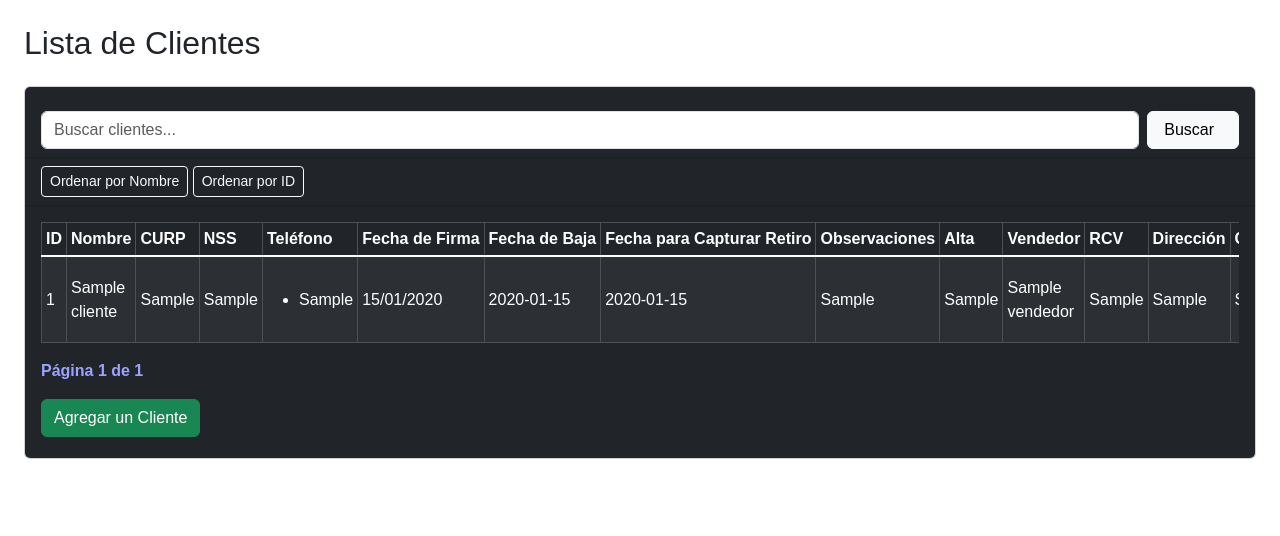
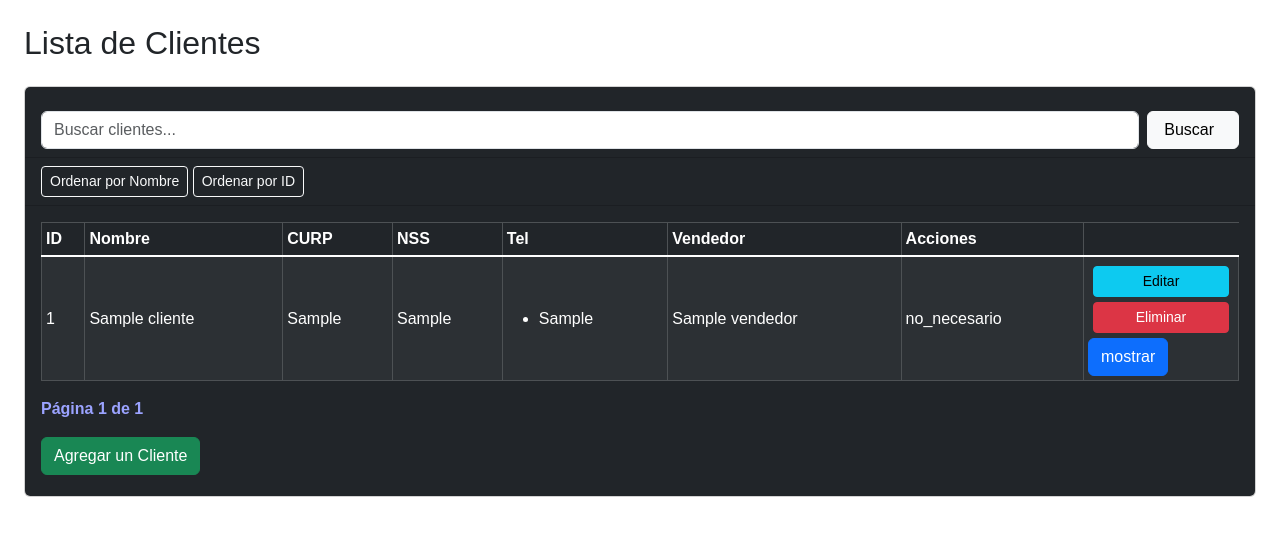
Before and after one commit to OscarNR7/CRM, a Django app: page /clientes/ in a window 1280 px wide. Shown: the part 48-584 px from the top of the page. Run offline with Django 5.2, Linux system fonts and the light colour scheme; a user stored in the database is signed in; tables that the repository leaves empty hold one stand-in row (values such as "Sample post"); grey boxes marked "Sample" are stand-in pictures.

Commit message:
Cuadrito para el galo

```diff
--- a/clientes/templates/clientes/clientes.html
+++ b/clientes/templates/clientes/clientes.html
@@ -5,9 +5,6 @@ Clientes
 {% endblock %}
 
 {% block content %}
-
-
-
 
 <div class="container-fluid">
     <div class="row">
@@ -66,19 +63,8 @@ Clientes
                                     <th>Nombre</th>
                                     <th>CURP</th>
                                     <th>NSS</th>
-                                    <th>Teléfono</th>
-                                    <th>Fecha de Firma</th>
-                                    <th>Fecha de Baja</th>
-                                    <th>Fecha para Capturar Retiro</th>
-                                    <th>Observaciones</th>
-                                    <th>Alta</th>
+                                    <th>Tel</th>
                                     <th>Vendedor</th>
-                                    <th>RCV</th>
-                                    <th>Dirección</th>
-                                    <th>Colonia</th>
-                                    <th>Cambio de Afore</th>
-                                    <th>Fotografía</th>
-                                    <th>Aval</th>
                                     {% if user.is_authenticated and user.userrole.role == 'gerente' %}
                                         <th>Acciones</th>
                                     {% endif %}
@@ -92,21 +78,12 @@ Clientes
                                         <td>{{ cliente.curp }}</td>
                                         <td>{{ cliente.nss }}</td>
                                         <td>{{ cliente.get_telefonos_display|safe }}</td>
-                                        <td>{{ cliente.fecha_de_firma|date:"d/m/Y" }}</td>
-                                        <td>{{ cliente.fecha_de_baja }}</td>
-                                        <td>{{ cliente.fecha_para_capturar_retiro }}</td>
-                                        <td>{{ cliente.observaciones }}</td>
-                                        <td>{{ cliente.alta }}</td>
                                         <td>{{ cliente.vendedor }}</td>
-                                        <td>{{ cliente.rcv }}</td>
-                                        <td>{{ cliente.direccion }}</td>
-                                        <td>{{ cliente.colonia }}</td>
-
                                         <td class="{% if cliente.cambio_de_afore == 'pendiente' %}text-warning{% endif %}">
                                             {{ cliente.cambio_de_afore }}
                                         </td>
 
-                                        <td>
+                                        <!-- <td>
                                             {% if cliente.fotografia %}
                                                 <img src="{{ cliente.fotografia.url }}" height="50" class="thumbnail" onclick="mostrarImagen(this.src)">
                                             {% else %}
@@ -119,12 +96,15 @@ Clientes
                                             {% else %}
                                                 Sin aval
                                             {% endif %}
-                                        </td>
+                                        </td> -->
 
                                         {% if user.is_authenticated and user.userrole.role == 'gerente' %}
                                             <td class="align-middle">
                                                 <a class="btn btn-sm btncen btn-info" href="{% url 'editar' cliente.id %}">Editar</a>
                                                 <a class="btn btn-sm btncen btn-danger" href="{% url 'eliminar' cliente.id %}">Eliminar</a>
+                                                <button type="button" class="btn btn-primary btn-mostrar" data-id="{{ cliente.id }}">
+                                                    mostrar
+                                                </button>
                                             </td>
                                         {% endif %}
                                     </tr>
@@ -269,69 +249,112 @@ Clientes
 
 <!-- Scripts -->
 <script>
-    let imagenes = [];
-    let indiceActual = 0;
+    document.addEventListener('DOMContentLoaded', function() {
+    // Referencias a elementos del DOM
+    const cuadroInfo = document.getElementById('detalle-cliente');
+    const botonesMostrar = document.querySelectorAll('.btn-mostrar');
+    let overlay = null;
 
-    document.addEventListener('DOMContentLoaded', function() {
-        // Recolectar todas las imágenes de la tabla
-        const thumbnails = document.querySelectorAll('.thumbnail');
-        imagenes = Array.from(thumbnails).map(img => img.src);
+    // Crear y configurar el overlay
+    function initializeOverlay() {
+        overlay = document.createElement('div');
+        overlay.className = 'overlay';
+        overlay.style.cssText = `
+            position: fixed;
+            top: 0;
+            left: 0;
+            width: 100%;
+            height: 100%;
+            background-color: transparent; // Sin color de fondo
+            display: none;
+            z-index: 1040;
+        `;
+        document.body.appendChild(overlay);
+    }
 
-        // Evitar que el click en la imagen se propague al contenedor
-        document.querySelector('.imagen-contenedor').addEventListener('click', function(e) {
-            e.stopPropagation();
+    // Mostrar el cuadro de información y overlay
+    function mostrarCuadroInfo() {
+        if (cuadroInfo && overlay) {
+            cuadroInfo.style.display = 'block';
+            overlay.style.display = 'block';
+        }
+    }
+
+    // Cerrar el cuadro de información y overlay
+    function cerrarCuadroInfo() {
+        if (cuadroInfo && overlay) {
+            cuadroInfo.style.display = 'none';
+            overlay.style.display = 'none';
+        }
+    }
+
+    // Cargar la información del cliente
+    function cargarInformacionCliente(clienteId) {
+        fetch(`/clientes/${clienteId}/informacion/`, {
+            headers: {
+                'X-Requested-With': 'XMLHttpRequest',
+                'Accept': 'text/html'
+            }
+        })
+        .then(response => {
+            if (!response.ok) {
+                throw new Error('Error en la respuesta del servidor');
+            }
+            return response.text();
+        })
+        .then(html => {
+            cuadroInfo.innerHTML = html;
+            mostrarCuadroInfo();
+        })
+        .catch(error => {
+            console.error('Error al cargar la información:', error);
+            alert('No se pudo cargar la información del cliente. Por favor, intente nuevamente.');
         });
+    }
 
-        // Manejar teclas
-        document.addEventListener('keydown', function(e) {
-            if (document.getElementById('imagen-ampliada').style.display === 'flex') {
-                if (e.key === 'Escape') {
-                    cerrarImagen();
-                } else if (e.key === 'ArrowLeft') {
-                    navegarImagen(-1);
-                } else if (e.key === 'ArrowRight') {
-                    navegarImagen(1);
-                }
+    // Inicializar la funcionalidad
+    function initialize() {
+        initializeOverlay();
+
+        // Eventos para los botones mostrar
+        botonesMostrar.forEach(boton => {
+            boton.addEventListener('click', function(e) {
+                e.preventDefault();
+                const clienteId = this.getAttribute('data-id');
+                if (clienteId) {
+                    cargarInformacionCliente(clienteId);
                 }
             });
         });
 
-    function mostrarImagen(src) {
-        const imagenAmpliada = document.getElementById('imagen-ampliada');
-        const imagenGrande = document.getElementById('imagen-grande');
+        // Evento para cerrar con el overlay
+        overlay.addEventListener('click', cerrarCuadroInfo);
 
-        // Actualizar índice actual
-        indiceActual = imagenes.indexOf(src);
+        // Evento para cerrar con ESC
+        document.addEventListener('keydown', function(e) {
+            if (e.key === 'Escape' && cuadroInfo.style.display === 'block') {
+                cerrarCuadroInfo();
+            }
+        });
 
-        // Mostrar la imagen ampliada
-        imagenGrande.src = src;
-        imagenAmpliada.style.display = 'flex';
-
-        // Actualizar visibilidad de botones de navegación
-        actualizarControlesNavegacion();
-    }
-
-    function cerrarImagen(e) {
-        if (e) e.stopPropagation();
-        document.getElementById('imagen-ampliada').style.display = 'none';
-    }
-
-    function navegarImagen(direccion) {
-        indiceActual += direccion;
-
-        if (indiceActual >= 0 && indiceActual < imagenes.length) {
-            document.getElementById('imagen-grande').src = imagenes[indiceActual];
-            actualizarControlesNavegacion();
+        // Agregar botón de cerrar al cuadro de información si no existe
+        if (!document.getElementById('btn-cerrar-cuadro')) {
+            const btnCerrar = document.createElement('button');
+            btnCerrar.id = 'btn-cerrar-cuadro';
+            btnCerrar.className = 'btn-close';
+            btnCerrar.style.position = 'absolute';
+            btnCerrar.style.right = '10px';
+            btnCerrar.style.top = '10px';
+            cuadroInfo.style.position = 'relative';
+            cuadroInfo.appendChild(btnCerrar);
+            btnCerrar.addEventListener('click', cerrarCuadroInfo);
         }
     }
 
-    function actualizarControlesNavegacion() {
-        const btnPrev = document.querySelector('.btn-prev');
-        const btnNext = document.querySelector('.btn-next');
+    // Iniciar todo cuando el DOM esté listo
+    initialize();
+});
 
-        btnPrev.style.display = indiceActual > 0 ? 'block' : 'none';
-        btnNext.style.display = indiceActual < imagenes.length - 1 ? 'block' : 'none';
-    }
 </script>
 
 {% endblock %}
```
Lines whose indentation alone changed are shown as unchanged.
